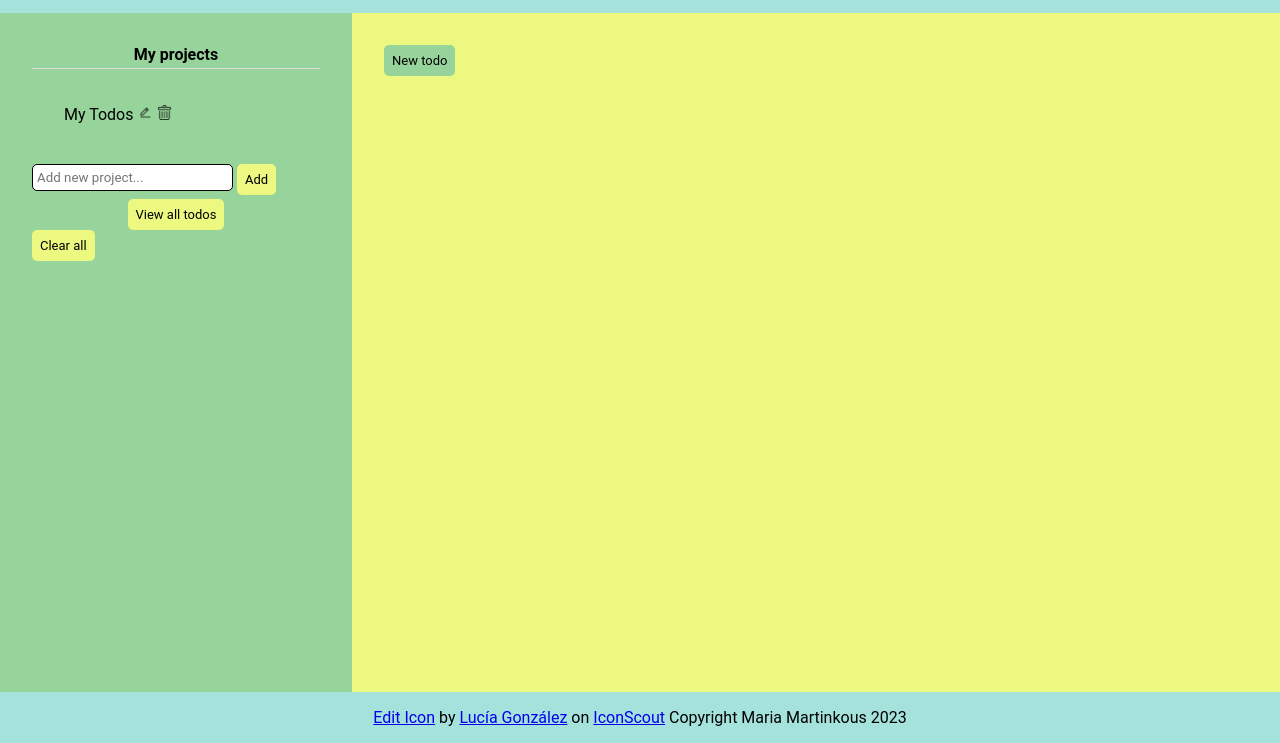
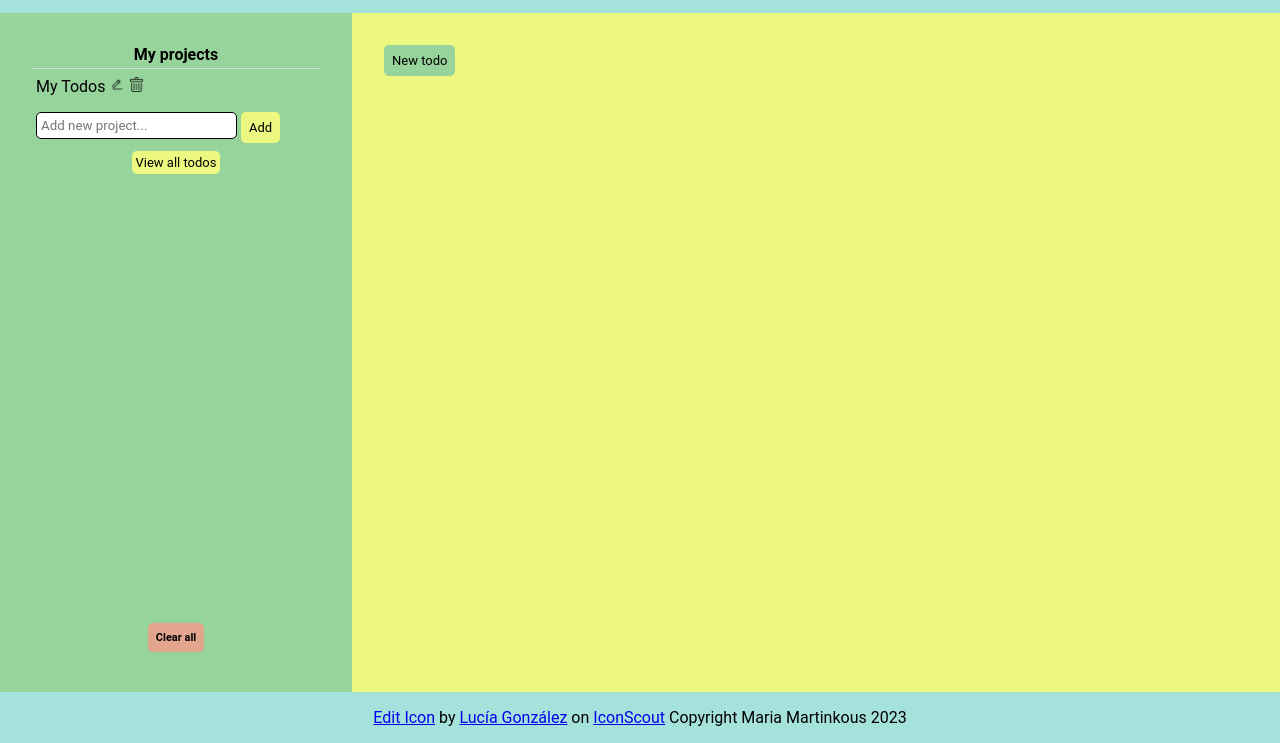
Before and after one commit to MarticaIda/todo, a website built with webpack: page src/index.html in a window 1280 px wide. Shown: the part 57-800 px from the top of the page. Built offline with nearby package versions, Linux system fonts and the light colour scheme.

Commit message:
style clearAll button, nav items

```diff
--- a/src/style.css
+++ b/src/style.css
@@ -43,13 +43,26 @@ h2, caption {
 }
 
 nav {
+  display: flex;
+  flex-direction: column;
   padding: var(--padding);
   flex: 1;
   background-color: var(--side-color);
 }
 
-ul {
-  padding: var(--padding);
+.item {
+  padding: var(--padding-item);
+  margin-bottom: var(--padding-item);
+}
+
+.bottom {
+  margin-top: auto;
+}
+
+.smallBtn {
+  font-size: 11px;
+  font-weight: 700;
+  background-color: var(--additional-color);
 }
 
 li {
@@ -168,6 +181,14 @@ img {
   display: none;
 }
 
+#btnContainer {
+  display: flex;
+  flex-direction: row;
+  gap: var(--padding);
+  justify-content: center;
+  padding-top: var(--padding-item);
+}
+
 #btnOpen {
   background-color: var(--side-color);
 }
```
